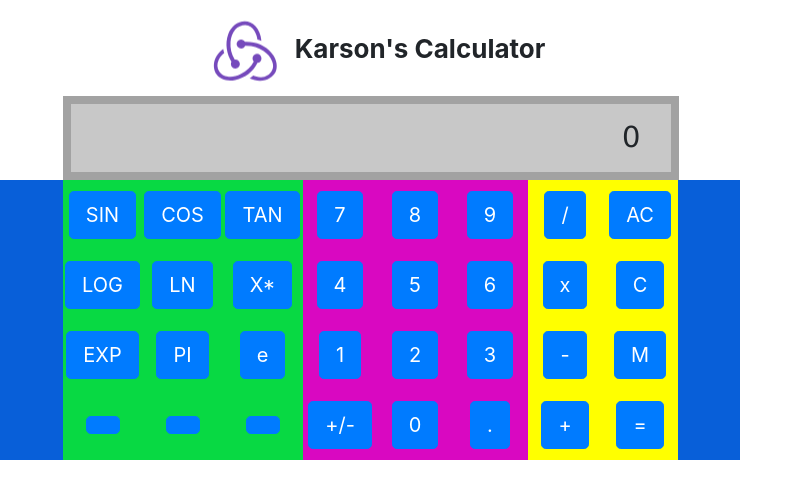
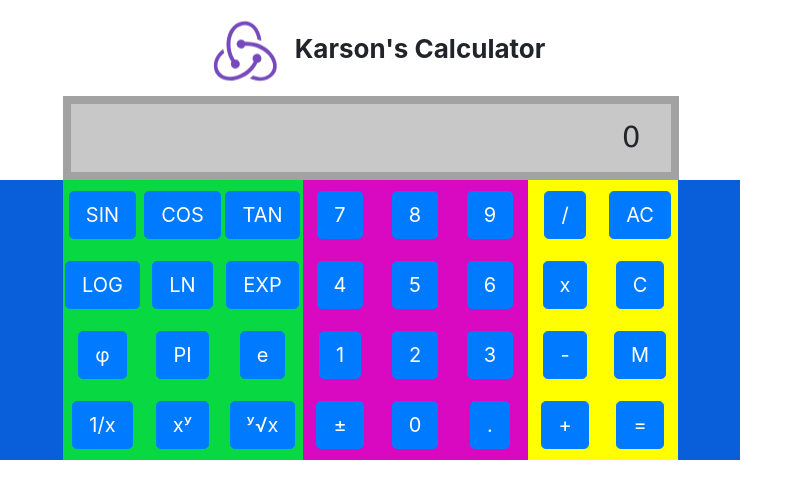
Before and after one commit to yiukian/sci-calculator, a React (Create React App) app: page / in a window 1280 px wide. Shown: the top 498 px of the page, without its empty margins (0-803 px from the left). Built offline with nearby package versions, Linux system fonts and the light colour scheme.

Commit message:
- Revised the key top with unicode characters

```diff
--- a/src/containers/FuncPad.tsx
+++ b/src/containers/FuncPad.tsx
@@ -71,10 +71,10 @@ export const FuncPad: React.FC<Props> = (props: Props) => {
           </div>
           <div className="FuncKeySpace">
             <KeyCap
-              id={"X*"}
+              id={"EXP"}
               type={"button"}
-              name={"X*"}
-              caption={"X*"}
+              name={"EXP"}
+              caption={"EXP"}
               onClick={onClickHandle}
             />
           </div>
@@ -82,10 +82,10 @@ export const FuncPad: React.FC<Props> = (props: Props) => {
         <Row>
           <div className="FuncKeySpace">
             <KeyCap
-              id={"EXP"}
+              id={"phi"}
               type={"button"}
-              name={"EXP"}
-              caption={"EXP"}
+              name={"phi"}
+              caption={"\u03C6"}
               onClick={onClickHandle}
             />
           </div>
@@ -111,28 +111,28 @@ export const FuncPad: React.FC<Props> = (props: Props) => {
         <Row>
           <div className="FuncKeySpace">
             <KeyCap
-              id={"FC1"}
+              id={"divBy1"}
               type={"button"}
-              name={"FC1"}
-              caption={""}
+              name={"divBy1"}
+              caption={"1/x"}
               onClick={onClickHandle}
             />
           </div>
           <div className="FuncKeySpace">
             <KeyCap
-              id={"FC2"}
+              id={"POW"}
               type={"button"}
-              name={"FC2"}
-              caption={""}
+              name={"POW"}
+              caption={"x\u02B8"}
               onClick={onClickHandle}
             />
           </div>
           <div className="FuncKeySpace">
             <KeyCap
-              id={"FC3"}
+              id={"RPOW"}
               type={"button"}
-              name={"FC3"}
-              caption={""}
+              name={"RPOW"}
+              caption={"\u02B8\u221Ax"}
               onClick={onClickHandle}
             />
           </div>
--- a/src/containers/NumPad.tsx
+++ b/src/containers/NumPad.tsx
@@ -113,7 +113,7 @@ export const NumPad: React.FC<Props> = (props: Props) => {
               id={"-"}
               type={"button"}
               name={"+-"}
-              caption={"+/-"}
+              caption={"\u00B1"}
               onClick={onClickHandle}
             />
           </div>
```
